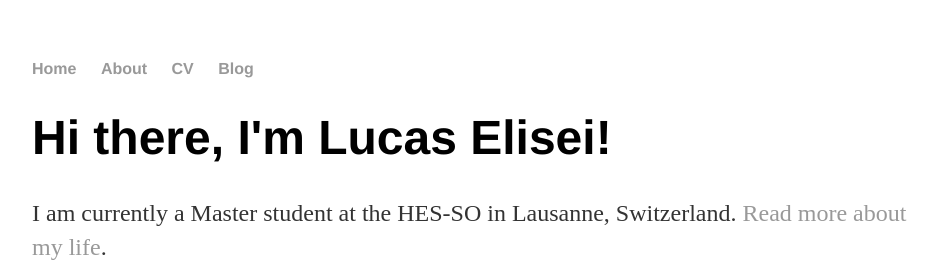
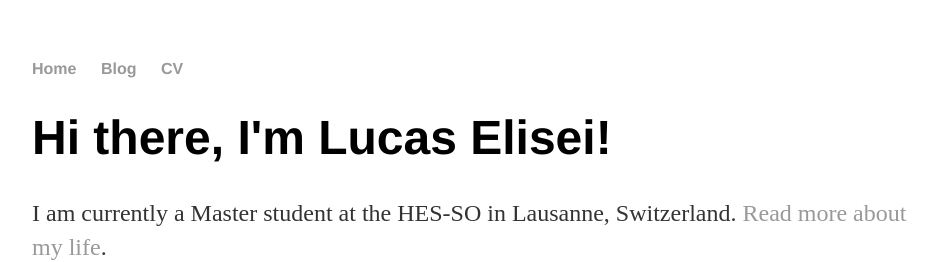
Before and after one commit to faku99/faku99.github.io, a Jekyll site: the page built from index.html, in a window 1280 px wide. Shown: the top 262 px of the page, without its empty margins (160-1097 px from the left). Built offline with Jekyll 4.4.1, drawn with Linux system fonts in a browser that asks for light colours.

Commit message:
Added CV file and favicon

```diff
--- a/_layouts/default.html
+++ b/_layouts/default.html
@@ -3,14 +3,14 @@
 <head>
     <title>{{ page.title }}</title>
     <link rel="stylesheet" type="text/css" href="/css/main.css">
+    <link rel="shortcut icon" type="image/x-icon" href="/favicon.ico">
 </head>
 <body>
     <nav>
         <ul>
             <li><a href="/">Home</a></li>
-            <li><a href="/about">About</a></li>
-            <li><a href="/cv">CV</a></li>
             <li><a href="/blog">Blog</a></li>
+            <li><a href="/files/elisei-CV.pdf">CV</a></li>
         </ul>
     </nav>
     <div class="container">
```
Also changed, not shown: favicon.ico (added), 1 other file.
